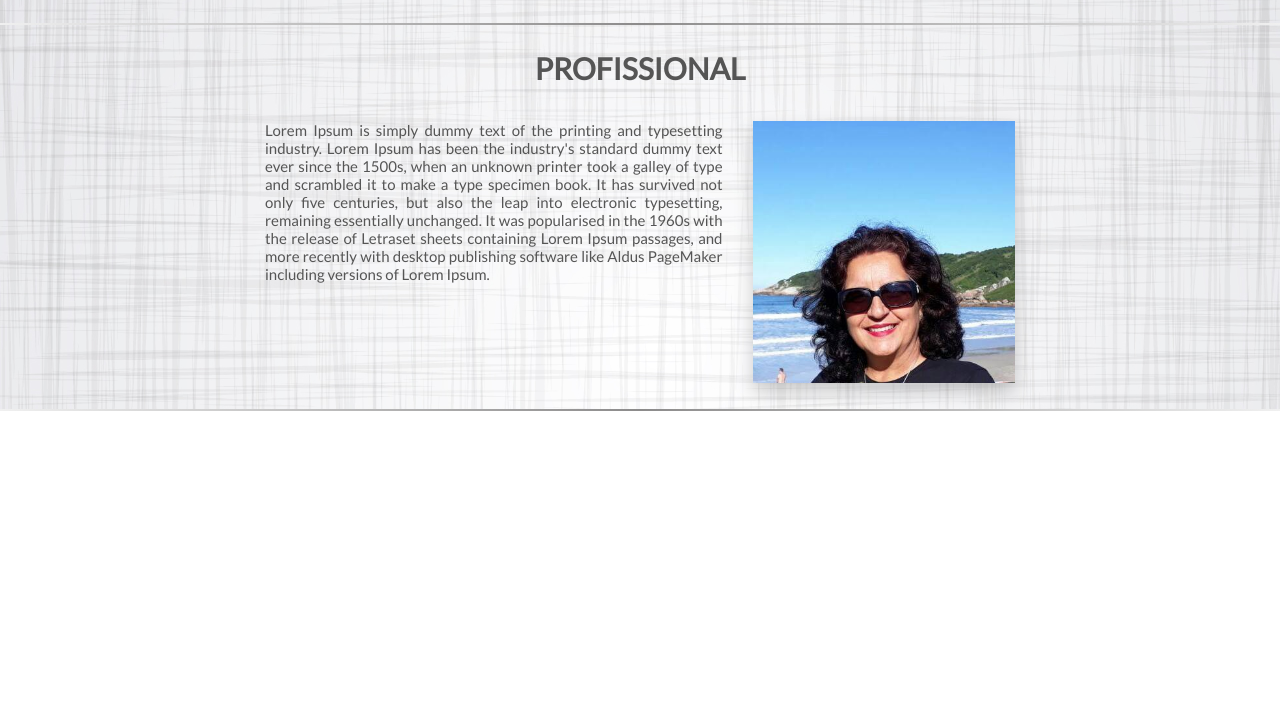
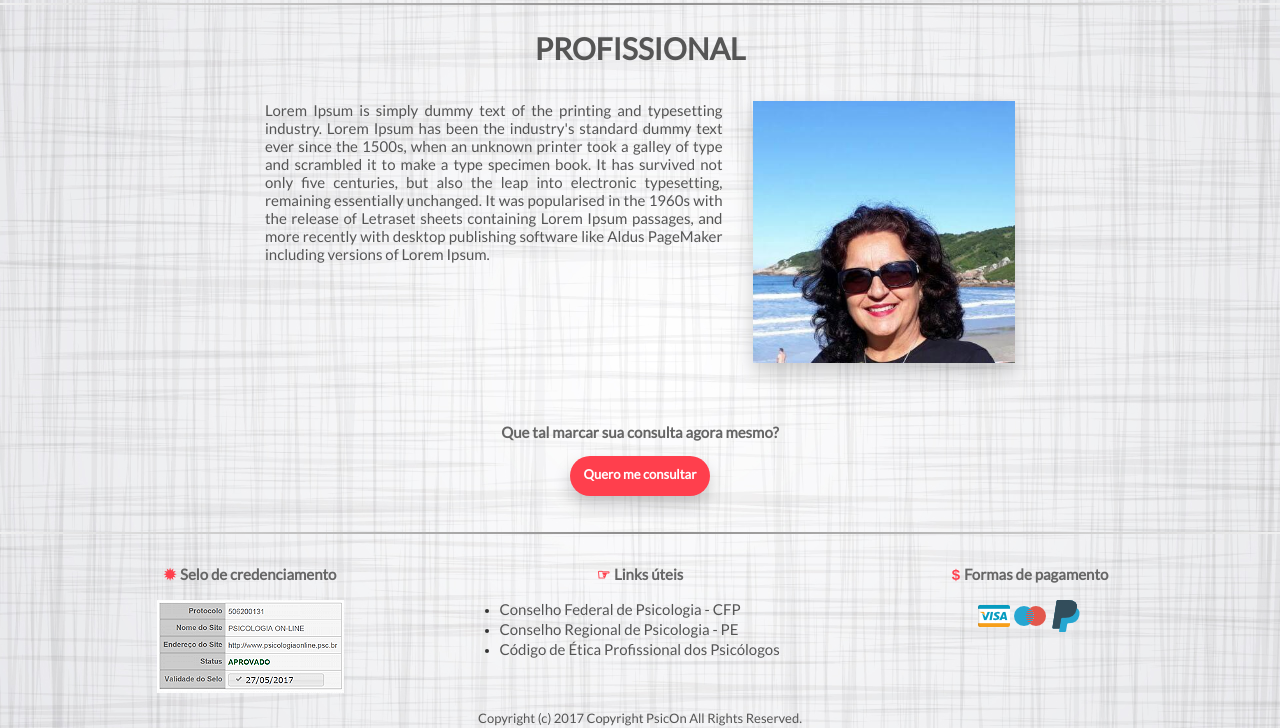
Before and after one commit to bcgs/PsicOn, a plain HTML site: page index.html in a window 1280 px wide. Shown: the part 1575-2303 px from the top of the page. Before the commit the page ends 1986 px from the top, so only its background shows below. Drawn offline with Linux system fonts and the light colour scheme.

Commit message:
Footer
- Appointment btn position changed

```diff
--- a/index.html
+++ b/index.html
@@ -20,7 +20,7 @@
                     Praticidade, privacidade<br>
                     e 100% online onde quer que você esteja.
                 </p>
-                <a href="" class="appointment">Quero me consultar</a>
+                <!-- <a href="" class="appointment">Quero me consultar</a> -->
                 <a href="" class="client">Sou cliente</a>
             </div>
             <div class="chart">
@@ -142,6 +142,8 @@
                 <img src="images/naza.jpg" class="img-responsive" alt="">
             </div>
         </div>
+        <p>Que tal marcar sua consulta agora mesmo?</p>
+        <a href="" class="appointment">Quero me consultar</a>
     </section>
 
     <hr>
@@ -149,16 +151,31 @@
     <footer>
         <div class="container">
             <div class="content" id="footer__items">
-                <div class="footer__item--seal">
-
+                <div class="footer__item seal">
+                    <span class="footer--icon">&#10041;</span>
+                    <span class="footer--title">Selo de credenciamento</span>
+                    <img src="images/selo.png" class="img-responsive" alt="">
                 </div>
-                <div class="footer__item--links">
-
+                <div class="footer__item links">
+                    <span class="footer--icon">&#9758;</span>
+                    <span class="footer--title">Links úteis</span>
+                    <ul class="list-group">
+                        <li class="list-group-item"><a href="http://site.cfp.org.br/" target="_blank">Conselho Federal de Psicologia - CFP</a></li>
+                        <li class="list-group-item"><a href="http://www.crppe.org.br/" target="_blank">Conselho Regional de Psicologia - PE</a></li>
+                        <li class="list-group-item"><a href="http://site.cfp.org.br/wp-content/uploads/2012/07/codigo_etica1.pdf" target="_blank">Código de Ética Profissional dos Psicólogos</a></li>
+                    </ul>
                 </div>
-                <div class="footer__item--payment">
-
+                <div class="footer__item payment">
+                    <span class="footer--icon">&#36;</span>
+                    <span class="footer--title">Formas de pagamento</span>
+                    <div class="payment_icons">
+                        <img src="images/visa.png" alt="">
+                        <img src="images/mastercard.png" alt="">
+                        <img src="images/paypal.png" alt="">
+                    </div>
                 </div>
             </div>
+            <span class="legal">Copyright (c) 2017 Copyright PsicOn All Rights Reserved.</span>
         </div>
     </footer>
 
--- a/scss/_footer.scss
+++ b/scss/_footer.scss
@@ -0,0 +1,50 @@
+body {
+    > footer {
+        #footer__items {
+            > .footer__item {
+                @include make-xs-column(12);
+                @include make-sm-column(4);
+                @include make-md-column(4);
+                text-align: center;
+                margin-top: 30px;
+                > img {
+                    margin: 15px auto;
+                }
+                > ul.list-group {
+                    margin: 15px auto;
+                    padding: 0;
+                    text-align: left;
+                    width: 281px;
+                    > li > a {
+                        font: 15px $main_font;
+                        color: $default_gray;
+                    }
+                }
+                > .payment_icons {
+                    > img {
+                        margin-top: 15px;
+                    }
+                }
+            }
+        }
+    }
+}
+
+.footer--icon {
+    font-size: 15px;
+    font-weight: bold;
+    color: $default_red;
+}
+
+.footer--title {
+    font: bold 15px $main_font;
+    color: #666;
+}
+
+.legal {
+    @include make-xs-column(12);
+    text-align: center;
+    padding: 2px 0;
+    font: 13px $main_font;
+    color: $default_gray;
+}
--- a/scss/_home.scss
+++ b/scss/_home.scss
@@ -14,21 +14,22 @@ body {
                     text-align: center;
                     margin-bottom: 15px;
                 }
-                > a.appointment {
-                    @extend .btn_default;
-                    width: 140px;
-                    margin: 0 auto 10px auto;
-                    background: $default_red;
-                    &:hover {
-                        @extend .btn_transition;
-                        color: $default_red;
-                        border: 2px solid $default_red;
-                    }
-                }
+                // > a.appointment {
+                //     @extend .btn_default;
+                //     width: 140px;
+                //     margin: 0 auto 10px auto;
+                //     background: $default_red;
+                //     &:hover {
+                //         @extend .btn_transition;
+                //         color: $default_red;
+                //         border: 2px solid $default_red;
+                //     }
+                // }
                 > a.client {
                     @extend .btn_default;
                     width: 109px;
-                    margin: 0 auto 15px auto;
+                    // margin: 0 auto 15px auto;
+                    margin: 30px auto;
                     background: $default_blue;
                     &:hover {
                         @extend .btn_transition;
--- a/scss/_professional.scss
+++ b/scss/_professional.scss
@@ -26,5 +26,22 @@ body {
                 }
             }
         }
+        > a.appointment {
+            @extend .btn_default;
+            width: 140px;
+            margin: 0 auto 10px auto;
+            background: $default_red;
+            &:hover {
+                @extend .btn_transition;
+                color: $default_red;
+                border: 2px solid $default_red;
+            }
+        }
+        > p {
+            margin-top: 60px;
+            font: bold 15px $main_font;
+            color: #666;
+            text-align: center;
+        }
     }
 }
--- a/scss/responsive.scss
+++ b/scss/responsive.scss
@@ -30,6 +30,13 @@
                 }
             }
         }
+        > footer {
+            #footer__items {
+                > .links, .payment {
+                    margin-top: 15px;
+                }
+            }
+        }
     }
 }
 
```
Also changed, not shown: css/responsive.css, css/style.css, images/mastercard.png (added), images/paypal.png (added), images/selo.png (added), images/visa.png (added), 2 other files.
